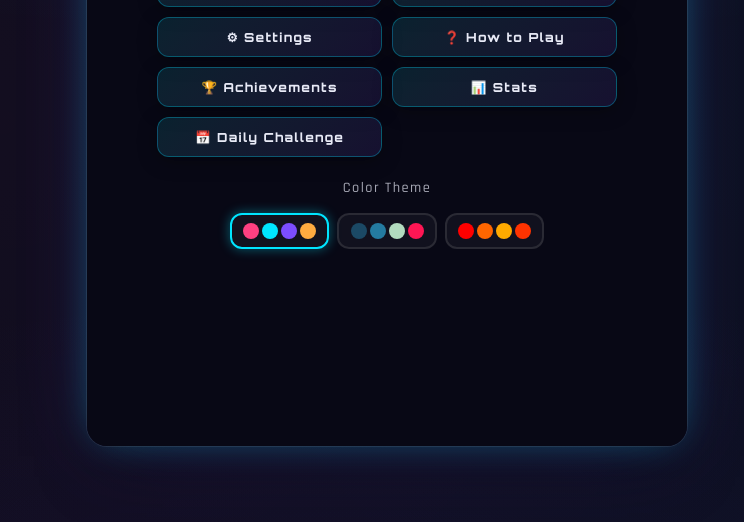
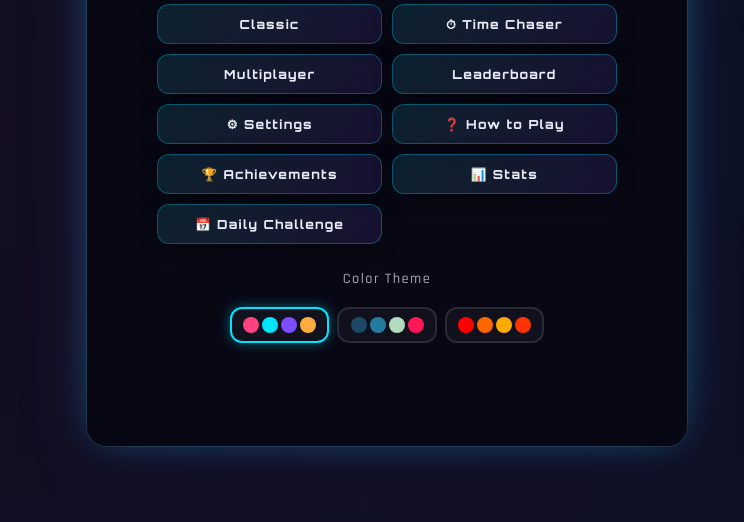
Before and after one commit to tejasrivankayala-coder/Hextris, a website: page index.html in a window 1280 px wide. Shown: the part 278-800 px from the top of the page, without its empty margins (253-997 px from the left). Drawn offline with nearby package versions, Linux system fonts and the light colour scheme.

Commit message:
Revert "Fix menu title visibility - prevent scroll cutoff"
This reverts commit ea56c705798eb85f0cc91c712febfb9716faaa3d.

```diff
--- a/styles.css
+++ b/styles.css
@@ -223,12 +223,12 @@ body {
   display: flex;
   flex-direction: column;
   align-items: center;
-  justify-content: flex-start;
+  justify-content: center;
   background: rgba(8, 8, 20, 0.92);
   backdrop-filter: blur(16px) saturate(1.2);
-  gap: 0.8rem;
+  gap: 1rem;
   text-align: center;
-  padding: 1.2rem 1.5rem;
+  padding: 1.5rem;
   overflow-y: auto;
 }
 
```
